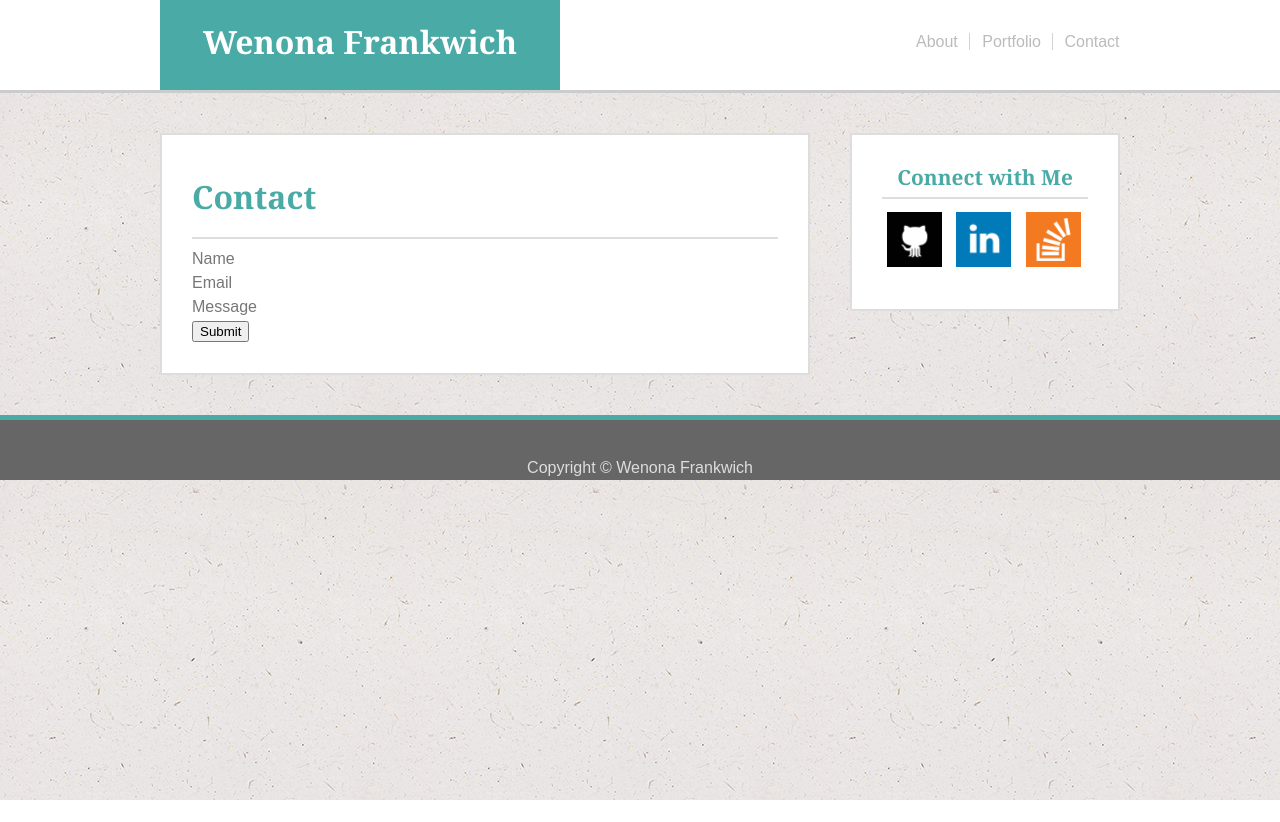
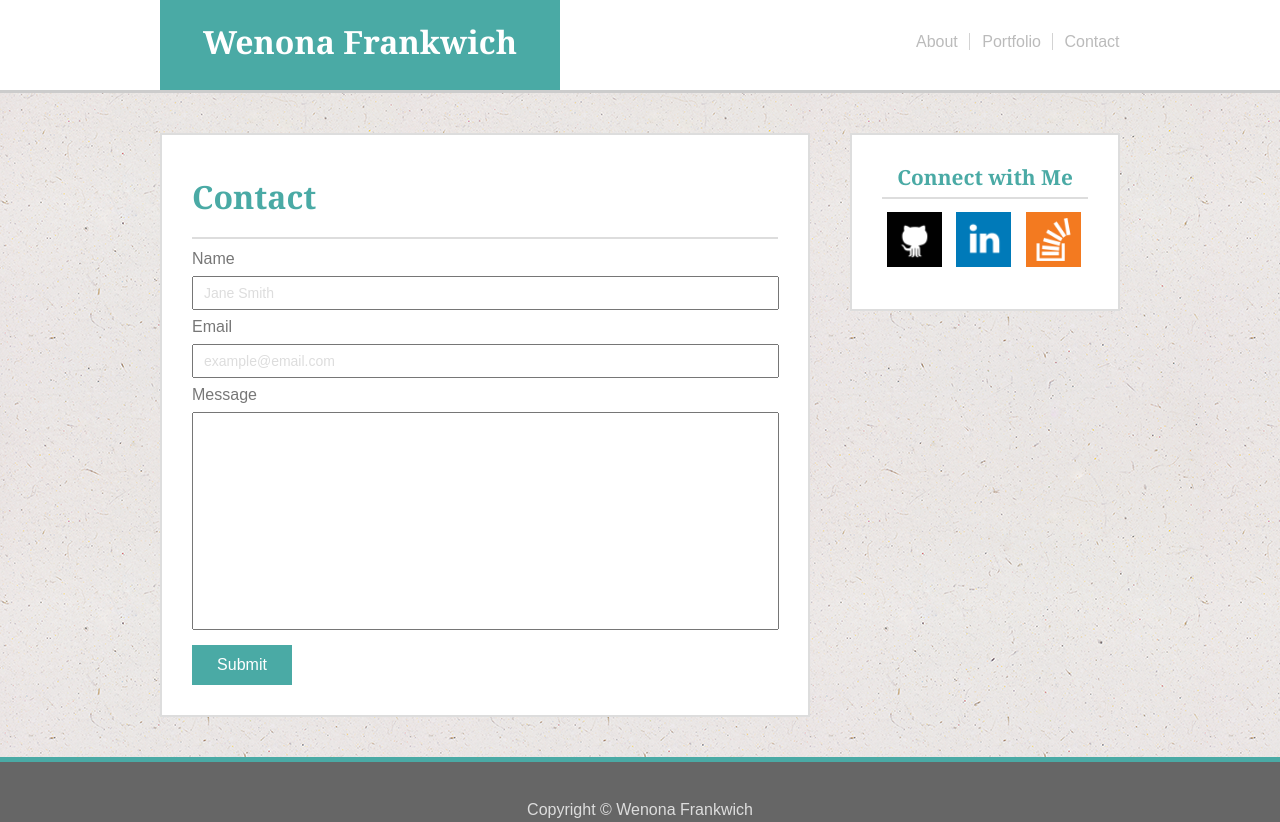
Before and after one commit to frankwichw/Basic-Portfolio, a plain HTML site: page contact.html in a window 1280 px wide. Before the commit the page ends 800 px from the top, so only its background shows below. Drawn offline with Linux system fonts and the light colour scheme.

Commit message:
Initial site files

```diff
--- a/assets/css/style.css
+++ b/assets/css/style.css
@@ -12,12 +12,16 @@ a:visited {
 
 /* mouse over link */
 a:hover {
-    color: #bbbbbb;
+    color: #dddddd;
 }
 
 /* selected link */
 a:active {
     color: #bbbbbb;
+}
+
+em {
+	font-style: italic;
 }
 
 h1 {
@@ -163,7 +167,7 @@ footer {
 	margin-left: 7px;
 }
 
-/* portfolio specific css */
+/* portfolio page css */
 
 h3 {
 	background-color: #4aaaa5;
@@ -222,3 +226,28 @@ h3 {
     float: left;
     margin-top: 40px;
 }
+
+/* contact page css */
+
+button {
+	background-color: #4aaaa5;
+	border: none;
+	font-family: 'Arial', 'Helvetica Neue', Helvetica, sans-serif;
+	color: #ffffff;
+	font-size: 16px;
+	width: 100px;
+	height: 40px;
+}
+
+input {
+	padding: 7px 10px;
+	color: #dddddd;
+	font-size: 14px;
+	width: 563px;
+	margin: 5px 0px;
+}
+
+#messageInput {
+	height: 200px;
+	margin-bottom: 15px;
+}
--- a/contact.html
+++ b/contact.html
@@ -37,8 +37,11 @@
 		<h1>Contact</h1>
 		<hr>
 		<p>Name</p>
+			<input type='text' value='Jane Smith'>
 		<p>Email</p>
+			<input type='text' value='example@email.com'>
 		<p>Message</p>
+			<input type='text' id='messageInput'>
 		<button>Submit</button>
 	</div>
 
```
Also changed, not shown: index.html (+2 -2 lines).
